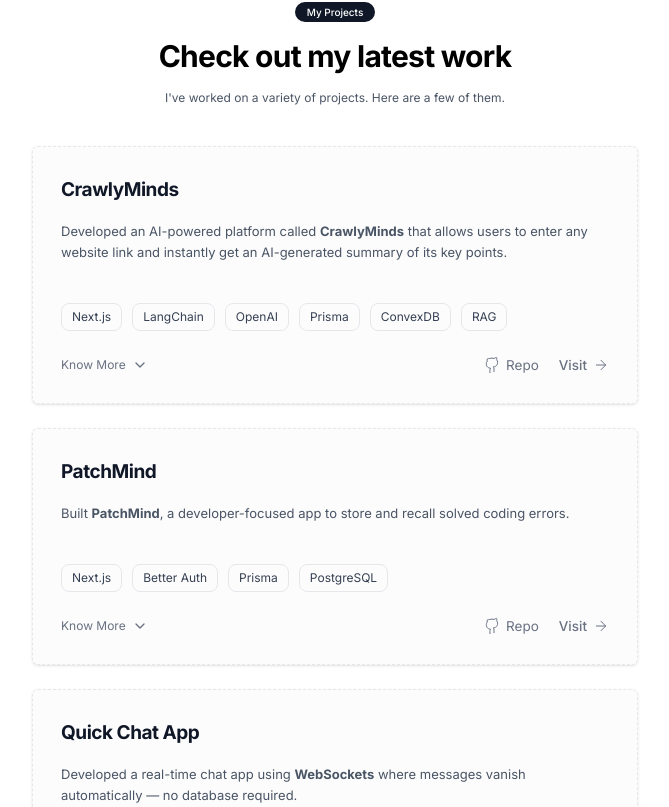
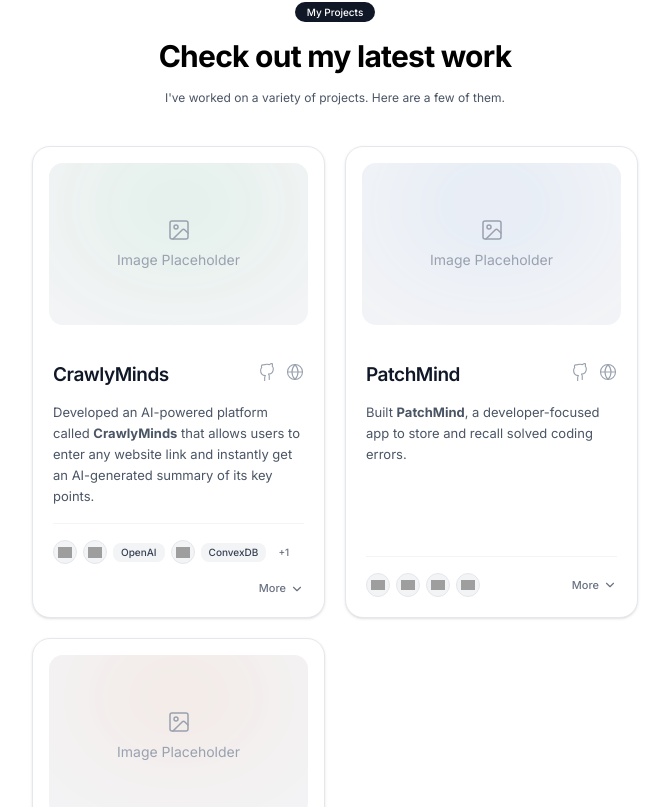
Before and after one commit to RaunaK-cap/Original_Portfolio, a Next.js app: page / in a window 1280 px wide. Shown: the part 1073-1880 px from the top of the page, without its empty margins (305-974 px from the left). Built offline with nearby package versions, Linux system fonts and the light colour scheme; grey boxes are pictures that could not be loaded.

Commit message:
modified project section

```diff
--- a/components/portfolio.tsx
+++ b/components/portfolio.tsx
@@ -217,24 +217,63 @@
 function ProjectCard({ project, theme, index }: any) {
   const [isExpanded, setIsExpanded] = useState(false);
 
+  const glowColorMap: Record<string, string> = {
+    green: "from-green-500/30 to-green-500/0",
+    blue: "from-blue-500/30 to-blue-500/0",
+    orange: "from-orange-500/30 to-orange-500/0",
+    purple: "from-purple-500/30 to-purple-500/0",
+  };
+  const glowClass = glowColorMap[project.colorTheme] || "from-gray-500/30 to-gray-500/0";
+
   return (
     <motion.div
       initial={{ opacity: 0, y: 30 }}
       whileInView={{ opacity: 1, y: 0 }}
       viewport={{ once: true, margin: "-50px" }}
       transition={{ duration: 0.5, delay: index * 0.1 }}
-      className="w-full"
+      className="w-full flex flex-col h-full"
     >
-      <div className={`relative flex flex-col w-full border border-dashed border-gray-200 dark:border-white/[0.1] bg-gray-50/50 dark:bg-transparent p-6 md:p-7 transition-all duration-300 rounded-sm hover:-translate-y-1 shadow-sm hover:shadow-md hover:border-blue-300 dark:hover:border-gray-800 dark:shadow-none dark:hover:shadow-[0_0_30px_rgba(255,255,255,0.01)] ${theme?.cardHover}`}>
+      <div className={`group relative flex flex-col h-full w-full rounded-2xl border border-gray-200 dark:border-white/[0.08] bg-white dark:bg-[#0c0c0e] overflow-hidden transition-all duration-300 hover:-translate-y-1 shadow-sm hover:shadow-md dark:shadow-none dark:hover:shadow-[0_0_30px_rgba(255,255,255,0.02)] ${theme?.cardHover}`}>
 
-        <h3 className={`text-lg md:text-[19px] font-bold tracking-tight text-gray-900 dark:text-gray-100 mb-4 transition-colors duration-300 ${theme?.textHover}`}>
+        {/* Top Image Placeholder Section */}
+        <div className="p-3 md:p-4 pb-0">
+          <div className="relative w-full aspect-[16/10] rounded-xl overflow-hidden bg-gray-100 dark:bg-[#151518] flex items-center justify-center transition-colors">
+            {/* Background Glow */}
+            <div className={`absolute top-0 left-1/2 -translate-x-1/2 w-4/5 h-3/4 bg-gradient-to-b ${glowClass} blur-3xl rounded-full opacity-60 group-hover:opacity-100 transition-opacity duration-500`} />
+
+            {/* The image tag - left empty space for user to fill later */}
+            {/* Example: <img src="/project1.png" alt={project.title} className="w-full h-full object-cover relative z-10" /> */}
+            <div className="relative z-10 text-gray-400 dark:text-gray-600 text-sm flex flex-col items-center gap-2">
+              <svg width="24" height="24" viewBox="0 0 24 24" fill="none" stroke="currentColor" strokeWidth="1.5" strokeLinecap="round" strokeLinejoin="round"><rect width="18" height="18" x="3" y="3" rx="2" ry="2"/><circle cx="9" cy="9" r="2"/><path d="m21 15-3.086-3.086a2 2 0 0 0-2.828 0L6 21"/></svg>
+              <span>Image Placeholder</span>
+            </div>
+          </div>
+        </div>
+
+        {/* Content Section */}
+        <div className="flex flex-col flex-grow p-4 md:p-5">
+          <div className="flex items-start justify-between gap-4 mb-3">
+            <h3 className={`text-[17px] md:text-[19px] font-semibold tracking-tight text-gray-900 dark:text-gray-100 transition-colors duration-300 ${theme?.textHover}`}>
               {project.title}
             </h3>
 
+            <div className="flex items-center gap-2.5 shrink-0 mt-0.5">
+              {project.github && (
+                <a href={project.github} target="_blank" rel="noreferrer" className="text-gray-400 hover:text-gray-900 dark:text-gray-500 dark:hover:text-white transition-colors" title="View Source">
+                  <GithubIcon className="w-[18px] h-[18px]" strokeWidth={1.5} />
+                </a>
+              )}
+              {project.link && (
+                <a href={project.link} target="_blank" rel="noreferrer" className="text-gray-400 hover:text-gray-900 dark:text-gray-500 dark:hover:text-white transition-colors" title="Visit Website">
+                  <svg xmlns="http://www.w3.org/2000/svg" width="18" height="18" viewBox="0 0 24 24" fill="none" stroke="currentColor" strokeWidth="1.5" strokeLinecap="round" strokeLinejoin="round"><circle cx="12" cy="12" r="10"/><path d="M12 2a14.5 14.5 0 0 0 0 20 14.5 14.5 0 0 0 0-20"/><path d="M2 12h20"/></svg>
+                </a>
+              )}
+            </div>
+          </div>
 
-        <p className="text-[13px] text-gray-600 dark:text-[#a1a1aa] mb-6 leading-relaxed pr-4">
+          <div className="text-[13px] text-gray-600 dark:text-[#a1a1aa] mb-4 leading-relaxed flex-grow">
             {project.description}
-        </p>
+          </div>
 
           <AnimatePresence initial={false}>
             {isExpanded && (
@@ -250,16 +289,17 @@
                   variants={{
                     visible: { transition: { staggerChildren: 0.05, delayChildren: 0.1 } }
                   }}
-                className="mb-6 pt-1"
+                  className="mb-5 pt-1"
                 >
                   {project.features && project.features.length > 0 && (
-                  <div className="flex flex-col gap-4 mb-6">
+                    <div className="flex flex-col gap-2.5">
                       {project.features.map((feature: any, idx: number) => (
                         <motion.p
                           variants={{ hidden: { opacity: 0 }, visible: { opacity: 1, transition: { duration: 0.3 } } }}
-                        key={idx} className="text-xs text-gray-600 dark:text-[#94a3b8] leading-relaxed"
+                          key={idx} className="text-[12px] text-gray-600 dark:text-[#94a3b8] leading-relaxed flex gap-2"
                         >
-                        {feature}
+                          <span className="mt-1.5 block w-1 h-1 shrink-0 rounded-full bg-gray-400 dark:bg-gray-600" />
+                          <span>{feature}</span>
                         </motion.p>
                       ))}
                     </div>
@@ -269,40 +309,48 @@
             )}
           </AnimatePresence>
 
+          <div className="flex flex-wrap items-center justify-between gap-4 mt-auto pt-4 border-t border-gray-100 dark:border-white/[0.05]">
+            {project.tags && project.tags.length > 0 ? (
+              <div className="flex items-center gap-1.5 flex-wrap">
+                {project.tags.slice(0, 5).map((tech: string) => {
+                  const skill = SKILLS_DATA.find(s =>
+                    s.name.toLowerCase() === tech.toLowerCase() ||
+                    s.name.toLowerCase().includes(tech.toLowerCase()) ||
+                    tech.toLowerCase().includes(s.name.toLowerCase())
+                  );
 
-        {project.tags && project.tags.length > 0 && (
-          <div className="flex flex-wrap gap-2.5 mb-6 mt-4">
-            {project.tags.map((tech: string) => (
-              <div key={tech} className="px-2.5 py-1 text-[12px]   rounded-md border border-gray-200 dark:border-white/[0.1] text-gray-700 dark:text-gray-400 transition-colors duration-300 group-hover:border-gray-300 dark:group-hover:border-white/20">
+                  if (skill) {
+                    return (
+                      <div key={tech} className="w-6 h-6 rounded-full bg-gray-100 dark:bg-white/[0.08] flex items-center justify-center border border-gray-200 dark:border-white/10" title={tech}>
+                        <img src={`https://cdn.simpleicons.org/${skill.icon}`} alt={tech} className="w-3.5 h-3.5 object-contain" onError={(e) => e.currentTarget.style.display = 'none'} />
+                      </div>
+                    );
+                  }
+
+                  return (
+                    <div key={tech} className="px-2 py-0.5 text-[10px] font-medium rounded-md bg-gray-100 dark:bg-white/[0.05] text-gray-700 dark:text-gray-300">
                       {tech}
                     </div>
-            ))}
+                  );
+                })}
+                {project.tags.length > 5 && (
+                  <div className="px-1.5 py-0.5 text-[10px] font-medium rounded-md text-gray-500 dark:text-gray-400">
+                    +{project.tags.length - 5}
                   </div>
                 )}
-
-
-        <div className="flex items-center justify-between mt-auto">
+              </div>
+            ) : <div />}
 
             <button
               onClick={() => setIsExpanded(!isExpanded)}
-            className="flex items-center gap-1.5 text-xs text-gray-500 hover:text-gray-900 dark:text-[#71717a] dark:hover:text-gray-300 transition-colors"
+              className="flex items-center gap-1 text-[11px] font-medium text-gray-500 hover:text-gray-900 dark:text-[#71717a] dark:hover:text-gray-300 transition-colors ml-auto"
             >
-            {isExpanded ? 'Know Less' : 'Know More'}
-            <ChevronDown className={`w-4 h-4 transition-transform duration-300 ${isExpanded ? 'rotate-180' : ''}`} />
+              {isExpanded ? 'Less' : 'More'}
+              <ChevronDown className={`w-3.5 h-3.5 transition-transform duration-300 ${isExpanded ? 'rotate-180' : ''}`} />
             </button>
-
-    <div className="flex items-center gap-5">
-            {project.github && (
-              <a href={project.github} target="_blank" rel="noreferrer" className="flex items-center gap-1.5 text-[13.5px] text-gray-500 hover:text-gray-900 dark:text-[#71717a] dark:hover:text-gray-300 transition-colors group/link">
-                <GithubIcon className="w-4 h-4 transition-transform group-hover/link:-translate-y-1" strokeWidth={1.5} /> Repo
-              </a>
-            )}
-            <a href={project.link} target="_blank" rel="noreferrer" className="flex items-center gap-1.5 text-[13.5px] font-medium text-gray-500 hover:text-gray-900 dark:text-[#71717a] dark:hover:text-[#e4e4e7] transition-colors group/link">
-              Visit <ArrowRight className="w-4 h-4 transition-transform group-hover/link:translate-x-1" strokeWidth={1.5} />
-            </a>
-          </div>
           </div>
 
+        </div>
       </div>
     </motion.div>
   );
@@ -399,11 +447,11 @@
               <motion.h1 variants={textReveal} className="flex flex-col md:gap-3 text-[32px] sm:text-4xl md:text-5xl font-bold tracking-none leading-tight">
                 <span>Hi,</span>
                 <span className="flex flex-wrap items-center gap-x-1.5 sm:gap-x-2">
-                  <span>I'm Raunak<span className="hidden md:inline-block ml-2">👋</span></span>
+                  <span>I'm Raunak</span>
                 </span>
               </motion.h1>
               <motion.p variants={textReveal} className="flex flex-col gap-1 text-gray-400 dark:text-gray-400 tracking-none pr-1 sm:pr-2">
-                <span className="text-xs sm:text-base">20 • AI Full Stack / DevOps Engineer</span>
+                <span className="text-xs sm:text-base"> AI Full Stack / DevOps Engineer</span>
               </motion.p>
             </div>
 
@@ -533,7 +581,7 @@
           I've worked on a variety of projects. Here are a few of them.
         </motion.p>
 
-        <motion.div layout className="flex flex-col gap-6 w-full mt-4 mb-4">
+        <motion.div layout className="grid grid-cols-1 md:grid-cols-2 gap-4 md:gap-5 w-full mt-4 mb-4">
           <AnimatePresence mode="popLayout">
             {displayedProjects.map((project, index) => {
               const theme = PROJECT_THEMES[project.colorTheme] || PROJECT_THEMES.green;
@@ -545,6 +593,7 @@
                   animate={{ opacity: 1, y: 0 }}
                   exit={{ opacity: 0, y: -20 }}
                   transition={{ duration: 0.4 }}
+                  className="w-full h-full flex"
                 >
                   <ProjectCard project={project} theme={theme} index={index} />
                 </motion.div>
```
Lines whose indentation alone changed are shown as unchanged.
